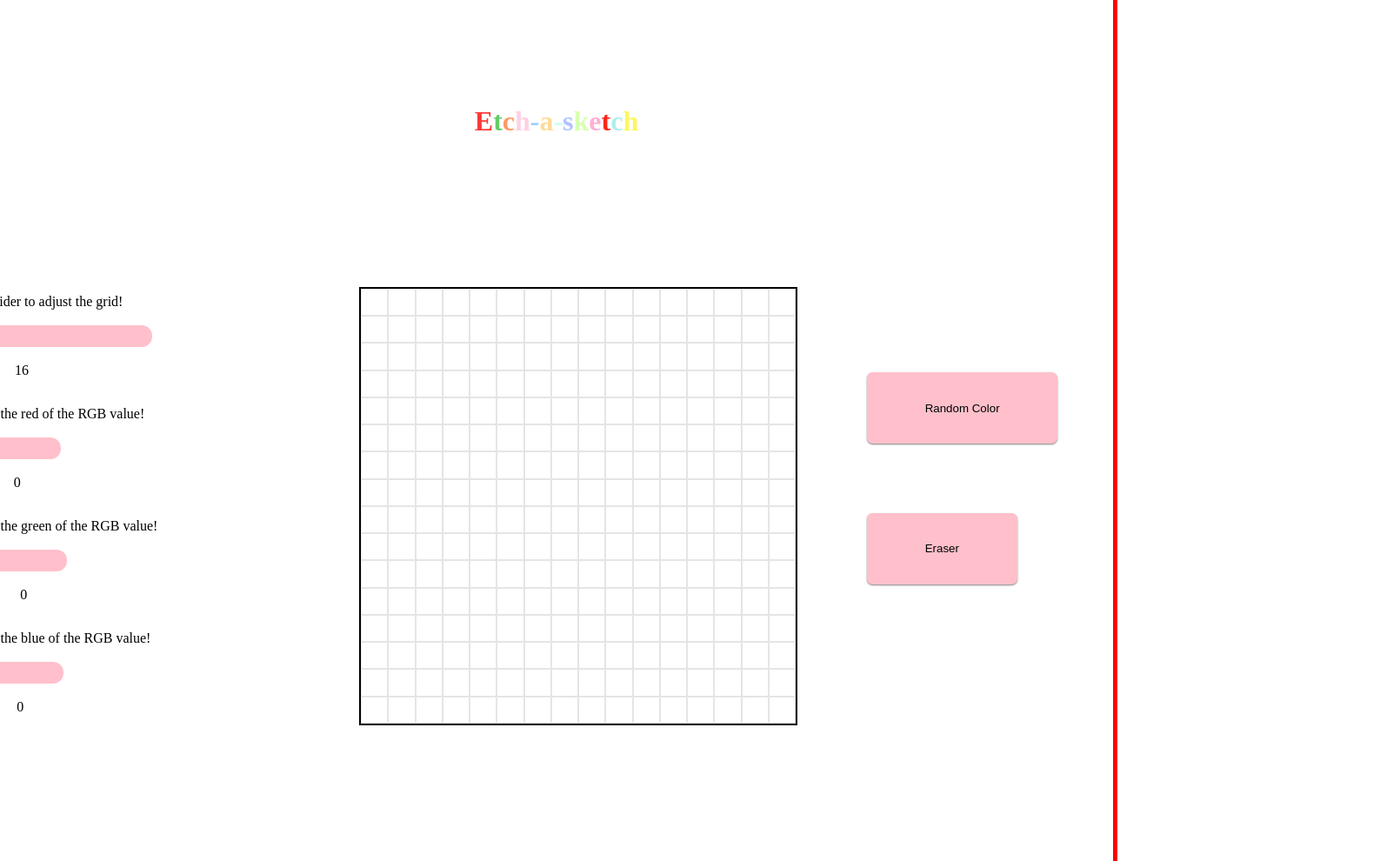
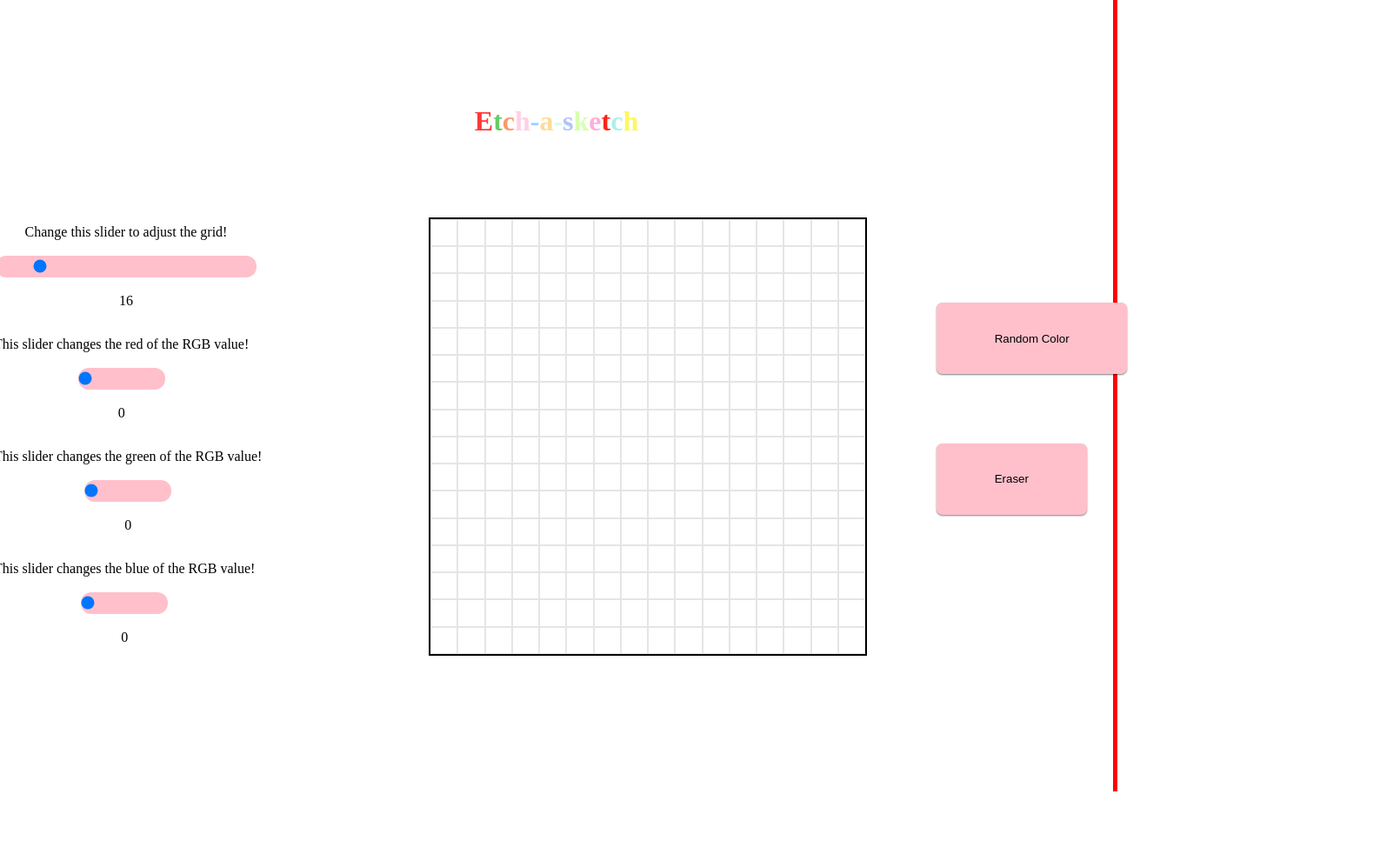
Before and after one commit to nraja111/etch-a-sketch, a plain HTML site: page index.html in a window 1280 px wide. Shown: the whole page at 87% size, 1587 px wide, since content can reach past the window. After the commit the page ends 910 px from the top, so only its background shows below. Drawn offline with Linux system fonts and the light colour scheme.

Commit message:
final project

```diff
--- a/main.js
+++ b/main.js
@@ -8,7 +8,7 @@ let random = false;
 let erase = false;
 
 body.setAttribute("style", "outline: solid red 5px; display: flex; flex-direction: column; justify-content: center; align-items: center; width: 1000px: height: 100px; padding: 100px; margin: 0; ");
-container.setAttribute("style", "display: flex; width: 500px; height: 500px; flex-wrap: wrap; border: 2px solid black; margin-left: 20px; margin-top: 150px; ");
+container.setAttribute("style", "display: flex; width: 500px; height: 500px; flex-wrap: wrap; border: 2px solid black; margin-left: 0px; margin-top: 150px; ");
 
 function setSize(size){
 let itemSize = 500/ size + 'px';
--- a/style.css
+++ b/style.css
@@ -29,8 +29,8 @@
 }
 
 .slidecontainer{
-    margin-left: 100px;
-    margin-right: 20px;
+    margin-left: 300px;
+    margin-right: 0px;
     margin-top: 100px;
 }
 
@@ -73,6 +73,8 @@
 .lol{
     display: flex;
     flex-direction: row;
+    justify-content: space-between;
+    margin-top: -80px;
 }
 
 .container-title >h1 > span:first-of-type{
```
